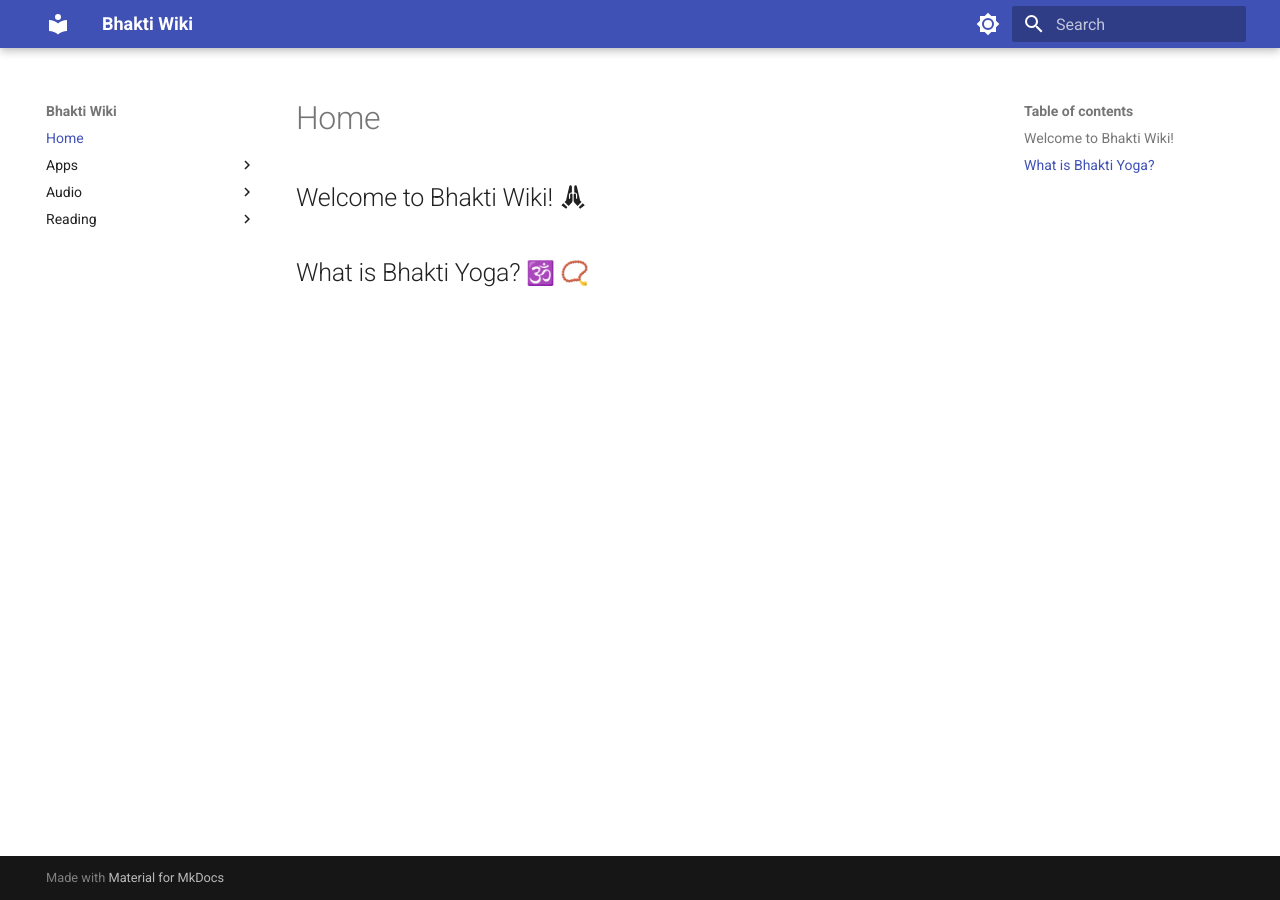
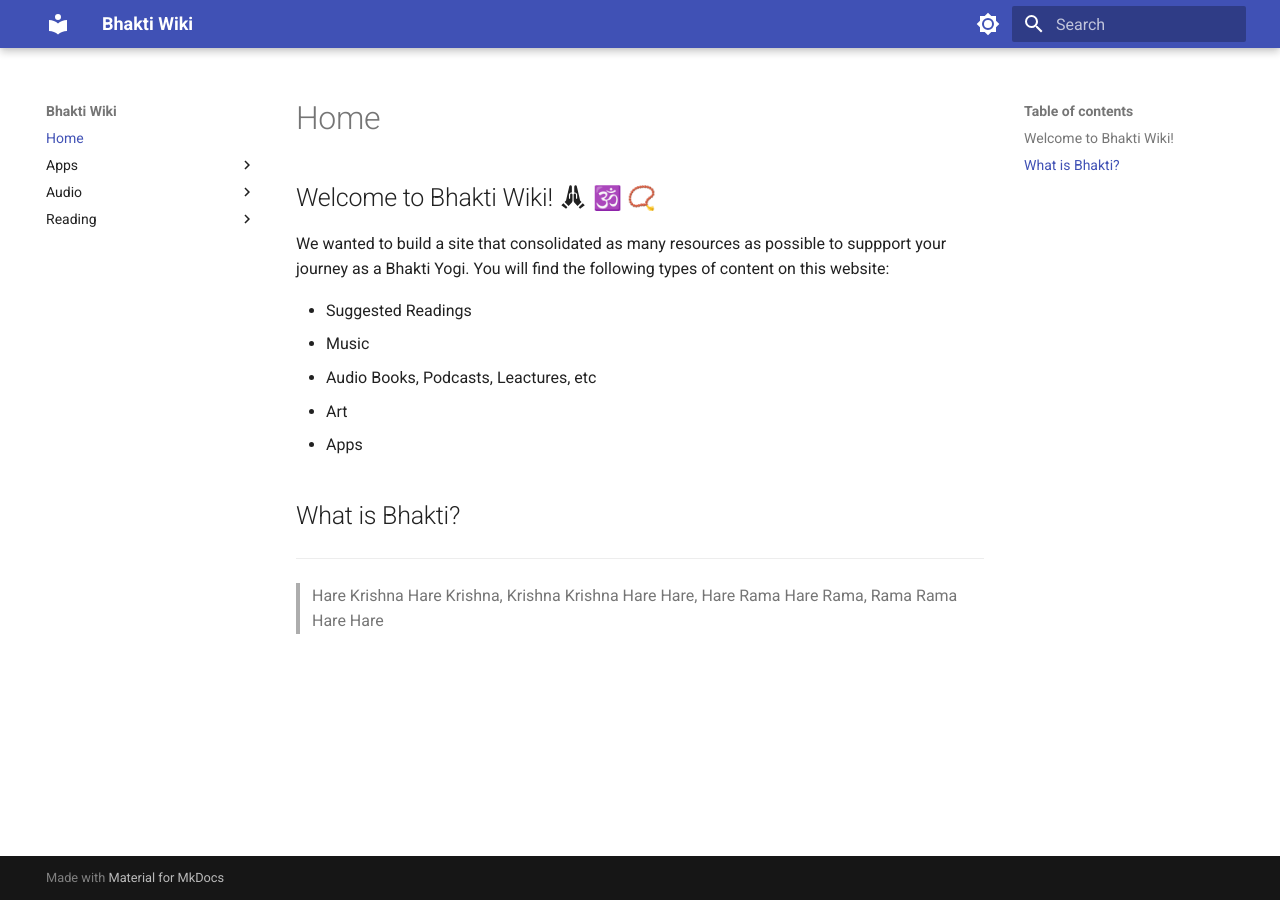
Before and after one commit to BhaktaMikee/bhaktiwiki, an MkDocs documentation site: the page built from docs/index.md, in a window 1280 px wide. Built offline with MkDocs 1.6.1 and Material for MkDocs 9.7.7, drawn with Linux system fonts in a browser that asks for light colours; emoji names are drawn with the system emoji font.

Commit message:
main page updates

```diff
--- a/docs/index.md
+++ b/docs/index.md
@@ -1,3 +1,15 @@
-## Welcome to Bhakti Wiki! :material-hands-pray:
+## Welcome to Bhakti Wiki! :material-hands-pray: :om_symbol: :prayer_beads:
+We wanted to build a site that consolidated as many resources as possible to suppport your journey as a Bhakti Yogi. You will find the following types of content on this website:
 
-## What is Bhakti Yoga? :om_symbol: :prayer_beads:
+* Suggested Readings
+* Music
+* Audio Books, Podcasts, Leactures, etc
+* Art
+* Apps
+
+## What is Bhakti?
+
+
+---
+
+> Hare Krishna Hare Krishna, Krishna Krishna Hare Hare, Hare Rama Hare Rama, Rama Rama Hare Hare
```
